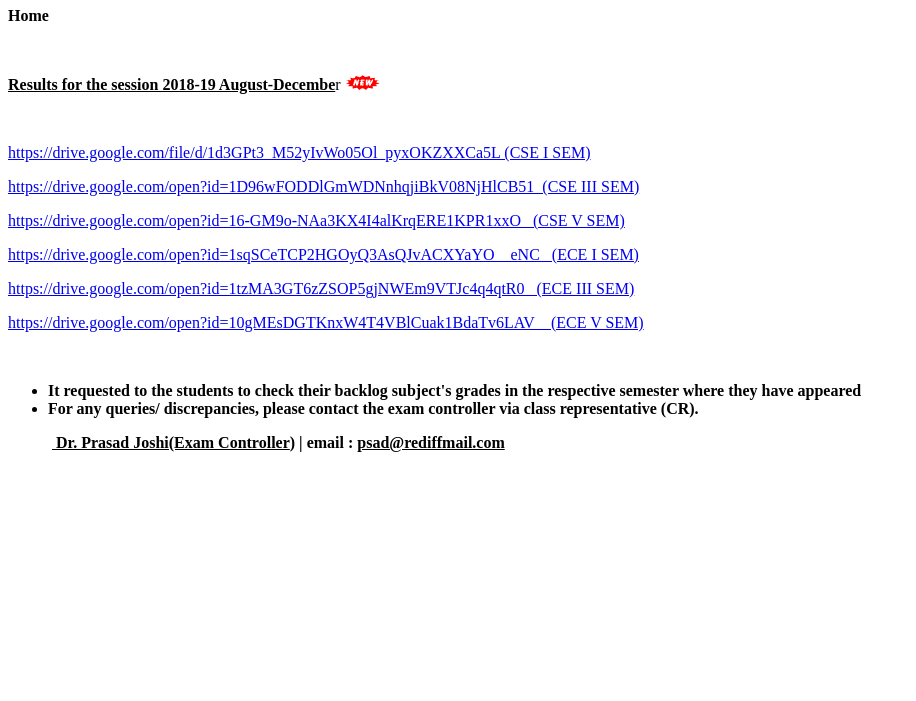
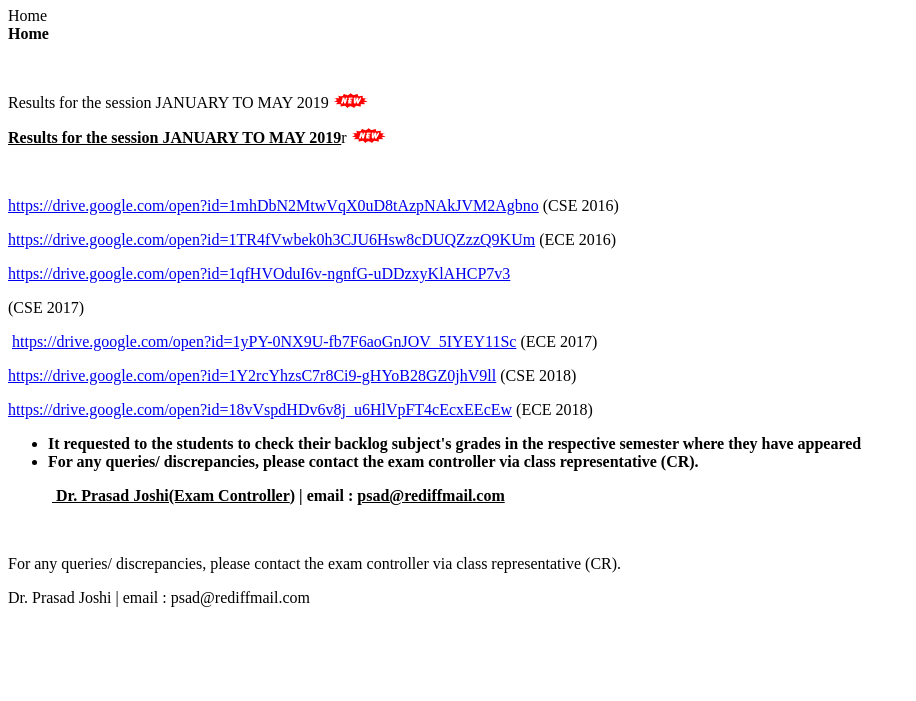
Before and after one commit to iiitnagpur/Results, a plain HTML site: page index.html in a window 1280 px wide. Shown: the part 99-800 px from the top of the page, without its empty margins (0-916 px from the left). Drawn offline with Linux system fonts and the light colour scheme.

Commit message:
Update index.html

```diff
--- a/index.html
+++ b/index.html
@@ -1,29 +1,31 @@
-<p>&nbsp;</p>
-<div id="logo">
+<p>@@ -3,24 +3,25 @@</p>
 <h1><strong>IIIT Nagpur Unofficial</strong></h1>
-</div>
 <div id="basic-accordian">
+<div id="test-header" class="accordion_headings header_highlight">Home</div>
 <div id="test-header" class="accordion_headings header_highlight"><strong>Home</strong></div>
 <div id="test-content">
 <div class="accordion_child">
 <p>&nbsp;</p>
-<p><span style="text-decoration: underline;"><strong>Results for the session 2018-19 August-Decembe</strong></span>r <img src="style/new.gif" alt="new" width="35" height="15" /></p>
+<p>Results for the session JANUARY TO MAY 2019&nbsp;<img src="style/new.gif" alt="new" width="35" height="15" /></p>
+<p><span style="text-decoration: underline;"><strong>Results for the session JANUARY TO MAY 2019</strong></span>r <img src="style/new.gif" alt="new" width="35" height="15" /></p>
 <p>&nbsp;</p>
-<p><a title="CSE I SEM" href="https://drive.google.com/file/d/1d3GPt3_M52yIvWo05Ol_pyxOKZXXCa5L/view">https://drive.google.com/file/d/1d3GPt3_M52yIvWo05Ol_pyxOKZXXCa5L (CSE I SEM)</a></p>
-<p><a title="CSE III SEM" href="https://drive.google.com/open?id=1D96wFODDlGmWDNnhqjiBkV08NjHlCB51">https://drive.google.com/open?id=1D96wFODDlGmWDNnhqjiBkV08NjHlCB51&nbsp; (CSE III SEM)</a></p>
-<p><a title="CSE V SEM" href="https://drive.google.com/open?id=16-GM9o-NAa3KX4I4alKrqERE1KPR1xxO">https://drive.google.com/open?id=16-GM9o-NAa3KX4I4alKrqERE1KPR1xxO&nbsp; &nbsp;(CSE V SEM)</a></p>
-<p><a title="ECE I SEM" href="https://drive.google.com/open?id=1sqSCeTCP2HGOyQ3AsQJvACXYaYO__eNC">https://drive.google.com/open?id=1sqSCeTCP2HGOyQ3AsQJvACXYaYO__eNC&nbsp; &nbsp;(ECE I SEM)</a></p>
-<p><a title="ECE III SEM" href="https://drive.google.com/open?id=1tzMA3GT6zZSOP5gjNWEm9VTJc4q4qtR0">https://drive.google.com/open?id=1tzMA3GT6zZSOP5gjNWEm9VTJc4q4qtR0&nbsp; &nbsp;(ECE III SEM)</a></p>
-<p><a title="ECE V SEM" href="https://drive.google.com/open?id=10gMEsDGTKnxW4T4VBlCuak1BdaTv6LAV">https://drive.google.com/open?id=10gMEsDGTKnxW4T4VBlCuak1BdaTv6LAV&nbsp; &nbsp; (ECE V SEM)</a></p>
-<p>&nbsp;</p>
+<p><a href="https://drive.google.com/open?id=1mhDbN2MtwVqX0uD8tAzpNAkJVM2Agbno">https://drive.google.com/open?id=1mhDbN2MtwVqX0uD8tAzpNAkJVM2Agbno</a>&nbsp;(CSE 2016)</p>
+<p><a href="https://drive.google.com/open?id=1TR4fVwbek0h3CJU6Hsw8cDUQZzzQ9KUm">https://drive.google.com/open?id=1TR4fVwbek0h3CJU6Hsw8cDUQZzzQ9KUm</a>&nbsp;(ECE 2016)</p>
+<p><a href="https://drive.google.com/open?id=1qfHVOduI6v-ngnfG-uDDzxyKlAHCP7v3">https://drive.google.com/open?id=1qfHVOduI6v-ngnfG-uDDzxyKlAHCP7v3</a>&nbsp;</p>
+<p>(CSE 2017)</p>
+<p>&nbsp;<a href="https://drive.google.com/open?id=1yPY-0NX9U-fb7F6aoGnJOV_5IYEY11Sc">https://drive.google.com/open?id=1yPY-0NX9U-fb7F6aoGnJOV_5IYEY11Sc</a>&nbsp;(ECE 2017)</p>
+<p><a href="https://drive.google.com/open?id=1Y2rcYhzsC7r8Ci9-gHYoB28GZ0jhV9ll">https://drive.google.com/open?id=1Y2rcYhzsC7r8Ci9-gHYoB28GZ0jhV9ll</a>&nbsp;(CSE 2018)</p>
+<p><a href="https://drive.google.com/open?id=18vVspdHDv6v8j_u6HlVpFT4cEcxEEcEw">https://drive.google.com/open?id=18vVspdHDv6v8j_u6HlVpFT4cEcxEEcEw</a>&nbsp;(ECE 2018)</p>
 <ul>
 <li><strong>It requested to the students to check their backlog subject's grades in the respective semester where they have appeared&nbsp;</strong></li>
 <li><strong>For any queries/ discrepancies, please contact the exam controller via class representative (CR).</strong></li>
 </ul>
 <p>&nbsp; &nbsp; &nbsp; &nbsp; &nbsp; &nbsp;<strong><span style="text-decoration: underline;"> Dr. Prasad Joshi(Exam Controller</span>) | email : <span style="text-decoration: underline;">psad@rediffmail.com</span></strong></p>
 <p>&nbsp;</p>
+<p>For any queries/ discrepancies, please contact the exam controller via class representative (CR).</p>
+<p>Dr. Prasad Joshi | email : psad@rediffmail.com</p>
+<p>&nbsp;</p>
 </div>
 </div>
 <div id="test1-header" class="accordion_headings">&nbsp;</div>
 </div>
-<div id="footer">&nbsp;</div>
```
